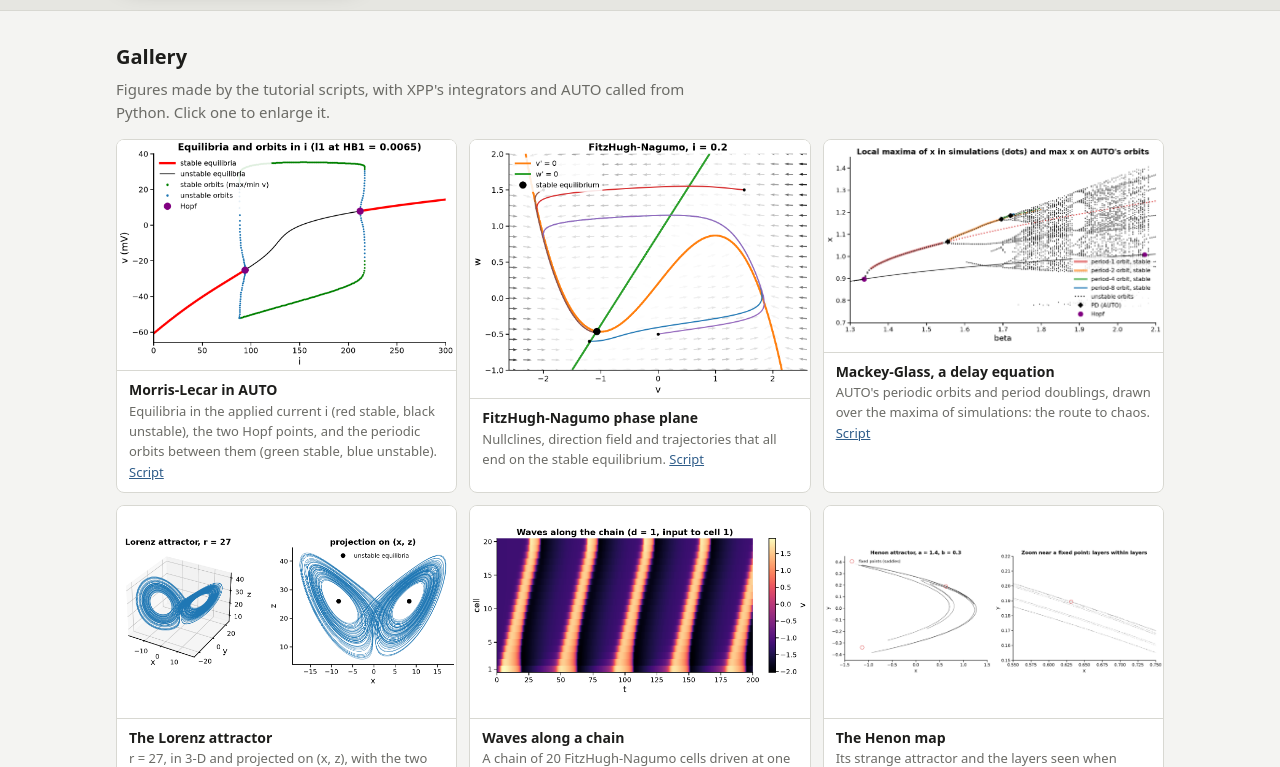
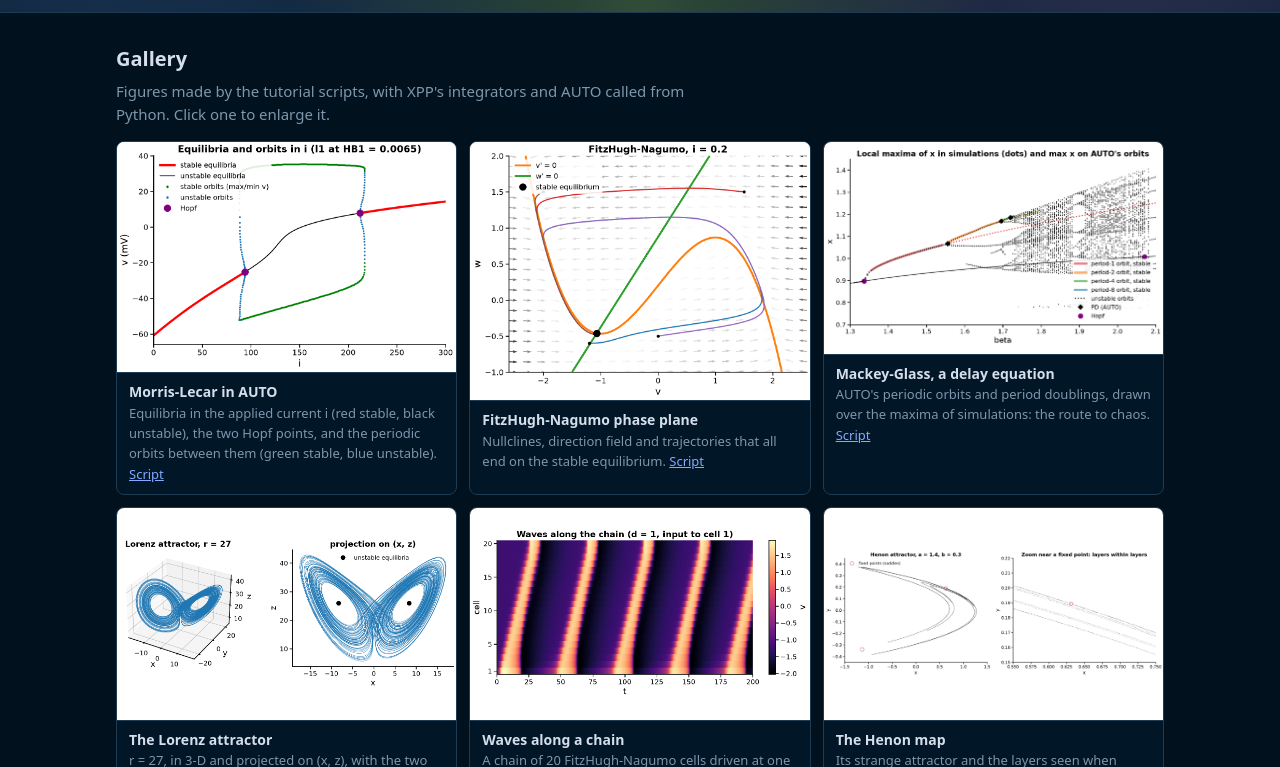
Before and after one commit to ZetaOne/pyauto-xpp, a plain HTML site: page site/index.html in a window 1280 px wide. Shown: the part 349-1116 px from the top of the page. Drawn offline with Linux system fonts and the light colour scheme.

Commit message:
Page: Funky 2 (Night Owl) is the default theme for new visitors
A theme chosen in the menu (including System) is remembered and still wins.

Co-Authored-By: Claude Opus 5.5 <noreply@anthropic.com>
Claude-Session: https://claude.ai/code/session_01CG4NvTWnwU7N8hEidx6fdZ

```diff
--- a/site/index.html
+++ b/site/index.html
@@ -15,8 +15,10 @@
 <meta property="og:image" content="https://zetaone.github.io/pyauto-xpp/gallery/16_2D-FLOWS_morris-lecar-bifurcation_ml-bifurcation.png">
 <script>
   // apply the saved theme before the page is drawn (no flash of the wrong colours)
-  try { var t = localStorage.getItem('pyauto-xpp-theme');
-        if (t && t !== 'system') document.documentElement.dataset.theme = t } catch (e) {}
+  // new visitors get Funky 2 (Night Owl); a saved choice (also "system") wins
+  var t = 'funky2';
+  try { t = localStorage.getItem('pyauto-xpp-theme') || 'funky2' } catch (e) {}
+  if (t !== 'system') document.documentElement.dataset.theme = t;
 </script>
 <style>
 :root {
@@ -688,8 +690,8 @@ for (const t of THEMES) {
   b.addEventListener('click', () => { applyTheme(t.id); store.set('pyauto-xpp-theme', t.id); closeMenus(true) });
   $('themelist').append(b);
 }
-applyTheme(store.get('pyauto-xpp-theme') || 'system');
-matchMedia('(prefers-color-scheme: dark)').addEventListener?.('change', () => applyTheme(store.get('pyauto-xpp-theme') || 'system'));
+applyTheme(store.get('pyauto-xpp-theme') || 'funky2');
+matchMedia('(prefers-color-scheme: dark)').addEventListener?.('change', () => applyTheme(store.get('pyauto-xpp-theme') || 'funky2'));
 
 // ---- toolbar menus: Esc or a click elsewhere closes them; arrows move inside --
 const menus = () => [...document.querySelectorAll('header details')];
```
